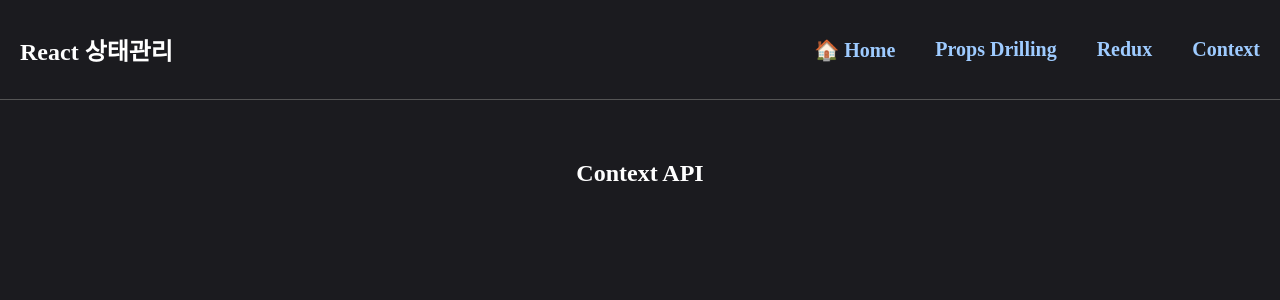
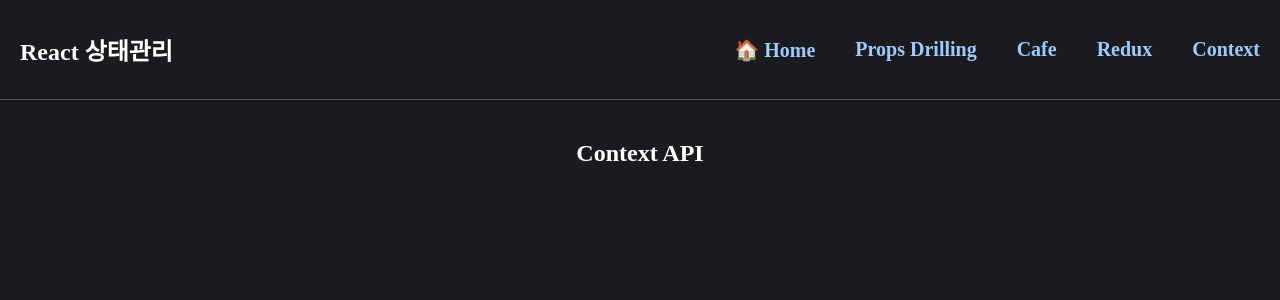
Before and after one commit to miloupark/OZ-ReactLog, a React (Vite) app: page /context in a window 1280 px wide. Shown: the top 300 px of the page. Built offline with nearby package versions, Linux system fonts and the light colour scheme.

Commit message:
feat(router): add separate CafeLayout for cafe routes

```diff
--- a/src/app/App.jsx
+++ b/src/app/App.jsx
@@ -1,38 +1,74 @@
-import { Link, Route, Routes } from "react-router-dom";
+import { Link, Outlet, Route, Routes } from "react-router-dom";
 import Home from "../pages/Home";
 import PropsDrillingPage from "../pages/PropsDrillingPage";
 import ReduxPage from "../pages/ReduxPage";
-import ContextPage from "../pages/Contextpage";
+import ContextPage from "../pages/ContextPage";
 import styled from "styled-components";
+import CafePage from "../pages/CafePage";
 
-export default function App() {
+// 공통 레이아웃
+function DefaultLayout() {
   return (
-    <Section>
-      <Nav>
+    <>
+      <Layout>
+        <Header>
           <h1>React 상태관리</h1>
           <ul>
             <Link to="/">🏠 Home</Link>
             <Link to="/props-drilling">Props Drilling</Link>
+            <Link to="/cafe">Cafe</Link>
             <Link to="/redux">Redux</Link>
             <Link to="/context">Context</Link>
           </ul>
-      </Nav>
+        </Header>
+        <Main>
+          <Outlet />
+        </Main>
+      </Layout>
+    </>
+  );
+}
 
+// 카페 레이아웃
+function CafeLayout() {
+  return (
+    <Layout $isCafe>
+      <Main>
+        <Outlet />
+      </Main>
+    </Layout>
+  );
+}
+
+export default function App() {
+  return (
     <Routes>
-        <Route path="/" element={<Home />} />
+      {/* 공통 레이아웃 사용 라우트 */}
+      <Route element={<DefaultLayout />}>
+        <Route index element={<Home />} />
         <Route path="/props-drilling" element={<PropsDrillingPage />} />
         <Route path="/redux" element={<ReduxPage />} />
         <Route path="/context" element={<ContextPage />} />
+      </Route>
+
+      {/* 카페 레이아웃 */}
+      <Route element={<CafeLayout />}>
+        <Route path="/cafe" element={<CafePage />} />
+      </Route>
     </Routes>
-    </Section>
   );
 }
 
-const Section = styled.section`
-  height: 100%;
+const Layout = styled.div`
+  min-height: 100svh;
+  min-height: 100dvh;
+  min-height: 100vh;
+  display: flex;
+  flex-direction: column;
+  background: ${({ $isCafe }) => ($isCafe ? "#0f172a" : "transparent")};
 `;
 
-const Nav = styled.nav`
+const Header = styled.header`
   display: flex;
   justify-content: space-between;
   gap: 12px;
@@ -54,3 +90,8 @@ const Nav = styled.nav`
     }
   }
 `;
+
+const Main = styled.main`
+  flex: 1;
+  padding: 20px;
+`;
--- /dev/null
+++ b/src/components/cafe/Cafe.jsx
@@ -0,0 +1,5 @@
+import * as S from "../cafe/Cafe.style";
+
+export default function Cafe() {
+  return <></>;
+}
--- /dev/null
+++ b/src/pages/CafePage.jsx
@@ -0,0 +1,5 @@
+import { PagesTitle } from "./pages.styles";
+
+export default function CafePage() {
+  return <PagesTitle>Cafe</PagesTitle>;
+}
--- a/src/pages/ContextPage.jsx
+++ b/src/pages/ContextPage.jsx
@@ -1,9 +1,5 @@
-import { PagesSection, PagesTitle } from "./pages.styles";
+import { PagesTitle } from "./pages.styles";
 
 export default function ContextPage() {
-  return (
-    <PagesSection>
-      <PagesTitle>Context API</PagesTitle>
-    </PagesSection>
-  );
+  return <PagesTitle>Context API</PagesTitle>;
 }
--- a/src/pages/Home.jsx
+++ b/src/pages/Home.jsx
@@ -1,9 +1,5 @@
-import { PagesSection, PagesTitle } from "./pages.styles";
+import { PagesTitle } from "./pages.styles";
 
 export default function Home() {
-  return (
-    <PagesSection>
-      <PagesTitle>학습 예제를 선택하세요.</PagesTitle>
-    </PagesSection>
-  );
+  return <PagesTitle>학습 예제를 선택하세요.</PagesTitle>;
 }
--- a/src/pages/PropsDrillingPage.jsx
+++ b/src/pages/PropsDrillingPage.jsx
@@ -1,11 +1,11 @@
 // src/pages/PropsDrillingPage.jsx
 import PropsDrilling from "../components/props-drilling/PropsDrilling";
-import { PagesSection, PagesTitle } from "./pages.styles";
+import { PagesTitle } from "./pages.styles";
 export default function PropsDrillingPage() {
   return (
-    <PagesSection>
+    <>
       <PagesTitle>🪏 Props Drilling</PagesTitle>
       <PropsDrilling />;
-    </PagesSection>
+    </>
   );
 }
--- a/src/pages/ReduxPage.jsx
+++ b/src/pages/ReduxPage.jsx
@@ -1,9 +1,5 @@
-import { PagesSection, PagesTitle } from "./pages.styles";
+import { PagesTitle } from "./pages.styles";
 
 export default function ReduxPage() {
-  return (
-    <PagesSection>
-      <PagesTitle>Redux</PagesTitle>
-    </PagesSection>
-  );
+  return <PagesTitle>Redux</PagesTitle>;
 }
--- a/src/pages/pages.styles.js
+++ b/src/pages/pages.styles.js
@@ -1,9 +1,4 @@
 import styled from "styled-components";
-
-export const PagesSection = styled.section`
-  display: grid;
-  padding: 40px;
-`;
 
 export const PagesTitle = styled.h2`
   color: #fff;
```
Also changed, not shown: src/components/cafe/Cafe.style.js (added). Lines whose indentation alone changed are shown as unchanged.
